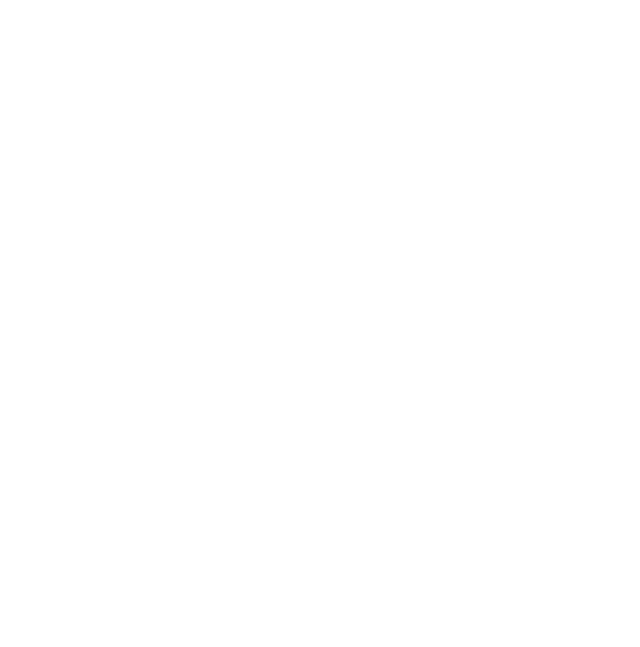
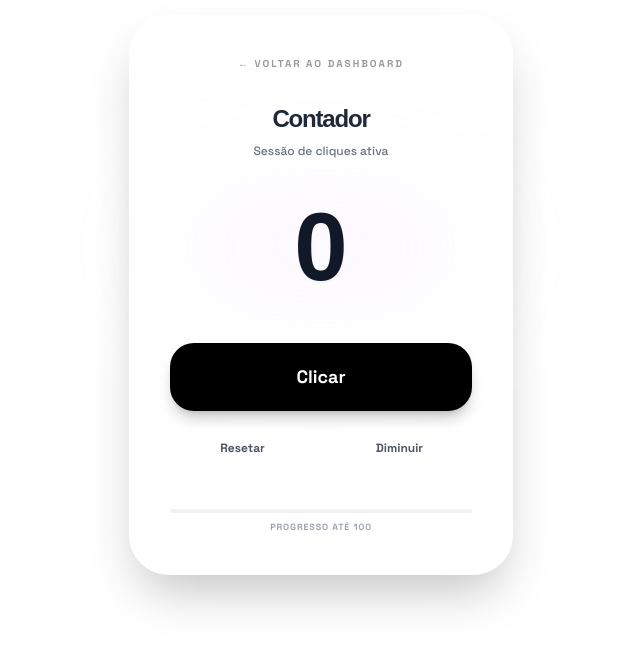
Before and after one commit to G4briel2/prj-react, a React (Create React App) app: page /contador in a window 1280 px wide. Before the commit this address had no page. Shown: the part 105-752 px from the top of the page, without its empty margins (319-959 px from the left). Built offline with nearby package versions, Linux system fonts and the light colour scheme; a web font is replaced by a local one.

Commit message:
Criação e Implementação do contador de cliques

```diff
--- a/src/App.js
+++ b/src/App.js
@@ -1,6 +1,7 @@
 import { BrowserRouter, Routes, Route } from "react-router-dom";
 import { Home } from "./pages/Home";
 import TodoList from "./components/features/todo/TodoList";
+import ClickCounter from "./components/features/counter/ClickCounter";
 
 function App() {
   return (
@@ -8,6 +9,7 @@ function App() {
       <Routes>
         <Route path="/" element={<Home />} />
         <Route path="/todo" element={<TodoList />} />
+        <Route path="/contador" element={<ClickCounter />} />
       </Routes>
     </BrowserRouter>
   );
--- /dev/null
+++ b/src/components/features/counter/ClickCounter.jsx
@@ -0,0 +1,94 @@
+import React, { useState, useEffect } from "react";
+import { motion, AnimatePresence } from "framer-motion";
+import { useNavigate } from "react-router-dom";
+
+export default function ClickCounter() {
+  const navigate = useNavigate();
+
+  const [count, setCount] = useState(() => {
+    const saved = localStorage.getItem("click-count");
+    return saved ? parseInt(saved, 10) : 0;
+  });
+
+  useEffect(() => {
+    localStorage.setItem("click-count", count);
+  }, [count]);
+
+  return (
+    <div className="min-h-screen bg-transparent p-4 flex items-center justify-center font-body">
+      <motion.div
+        initial={{ opacity: 0, y: 20 }}
+        animate={{ opacity: 1, y: 0 }}
+        className="w-full max-w-sm bg-white/30 backdrop-blur-md rounded-[2.5rem] p-10 border border-white/40 shadow-2xl text-center"
+      >
+        <button
+          onClick={() => navigate("/")}
+          className="mb-8 text-[10px] font-bold opacity-40 hover:opacity-100 transition-all uppercase tracking-[0.2em] flex items-center justify-center gap-2 w-full"
+        >
+          ← Voltar ao Dashboard
+        </button>
+
+        <h2 className="font-display text-2xl font-black text-gray-800 mb-2 tracking-tighter">
+          Contador
+        </h2>
+        <p className="text-xs text-gray-500 mb-10 font-medium">
+          Sessão de cliques ativa
+        </p>
+
+        <div className="relative mb-12 flex justify-center">
+          <AnimatePresence mode="wait">
+            <motion.span
+              key={count}
+              initial={{ scale: 0.8, opacity: 0 }}
+              animate={{ scale: 1, opacity: 1 }}
+              className="font-display text-8xl font-black text-gray-900 drop-shadow-sm"
+            >
+              {count}
+            </motion.span>
+          </AnimatePresence>
+
+          <div className="absolute inset-0 bg-purple-200/20 blur-3xl rounded-full -z-10" />
+        </div>
+
+        <div className="flex flex-col gap-4">
+          <motion.button
+            whileHover={{ scale: 1.02 }}
+            whileTap={{ scale: 0.95 }}
+            onClick={() => setCount(count + 1)}
+            className="w-full bg-black text-white py-5 rounded-3xl font-bold text-lg shadow-lg shadow-black/20"
+          >
+            Clicar
+          </motion.button>
+
+          <div className="grid grid-cols-2 gap-3">
+            <button
+              onClick={() => setCount(0)}
+              className="bg-white/40 border border-white/30 py-3 rounded-2xl text-xs font-bold text-gray-600 hover:bg-rose-100/50 hover:text-rose-600 transition-all"
+            >
+              Resetar
+            </button>
+            <button
+              onClick={() => setCount(count > 0 ? count - 1 : 0)}
+              className="bg-white/40 border border-white/30 py-3 rounded-2xl text-xs font-bold text-gray-600 hover:bg-gray-100 transition-all"
+            >
+              Diminuir
+            </button>
+          </div>
+        </div>
+
+        <div className="mt-10">
+          <div className="w-full h-1 bg-black/5 rounded-full overflow-hidden">
+            <motion.div
+              className="h-full bg-black"
+              initial={{ width: 0 }}
+              animate={{ width: `${count % 100}%` }}
+            />
+          </div>
+          <p className="text-[9px] uppercase tracking-widest font-bold text-gray-400 mt-2">
+            Progresso até {Math.ceil((count + 1) / 100) * 100}
+          </p>
+        </div>
+      </motion.div>
+    </div>
+  );
+}
--- a/src/pages/Home.jsx
+++ b/src/pages/Home.jsx
@@ -21,6 +21,7 @@ export function Home() {
       mainIcon: "🔢",
       version: "v1.2",
       avatarLetter: "C",
+      path: "/contador",
     },
     {
       title: "Jogo da Velha",
```
